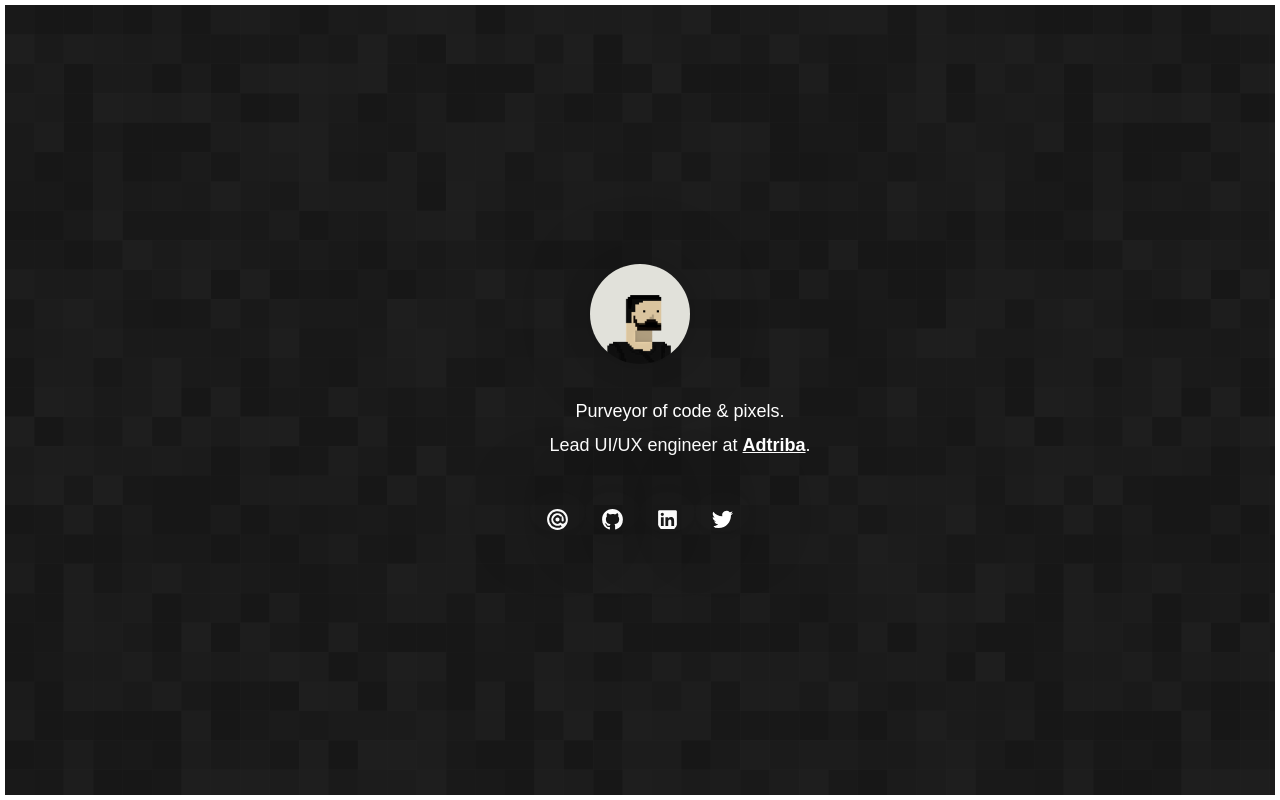
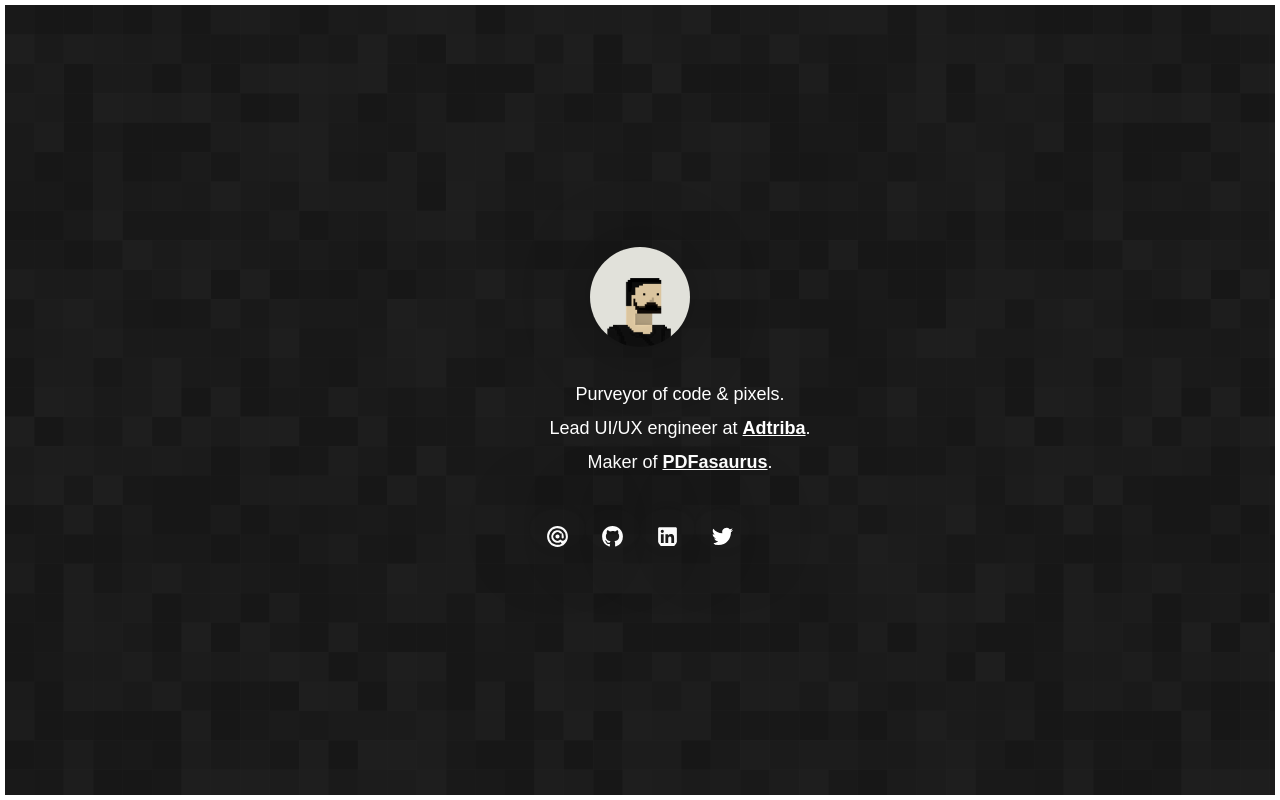
Before and after one commit to joduplessis/joduplessis, a Vue app: page / in a window 1280 px wide. Built offline with nearby package versions, Linux system fonts and the light colour scheme; a web font is replaced by a local one; what vue-masonry, vue-progressbar would draw is missing.

Commit message:
Added link back

```diff
--- a/src/components/Home.vue
+++ b/src/components/Home.vue
@@ -7,6 +7,7 @@
   				<h2>
   					Purveyor of code & pixels.</br>
   					Lead UI/UX engineer at <a href="https://adtriba.com" target="_blank" class="highlight">Adtriba</a>.</br>
+						Maker of <a href="https://pdfasaurus.com" target="_blank" class="highlight">PDFasaurus</a>.
 						<!--
   					<router-link :to="{ name: 'Work'}" class="highlight">Some</router-link> of the previous work I've been involved with.<br/>
             Maker of
```
